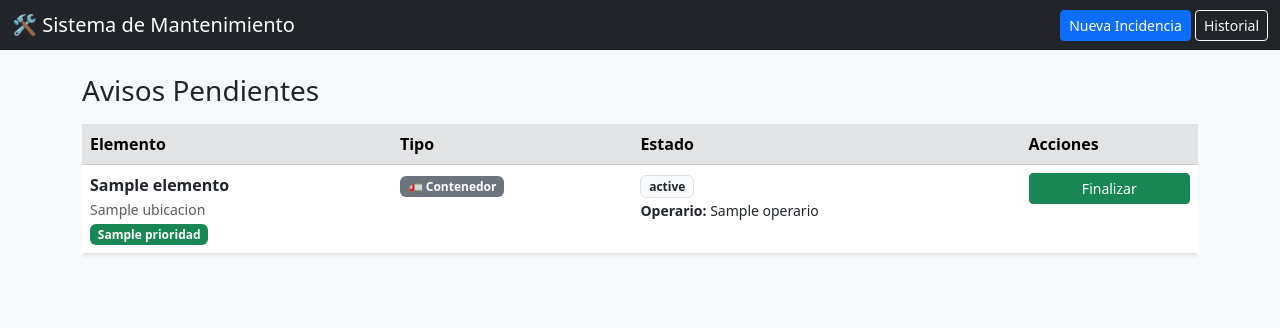
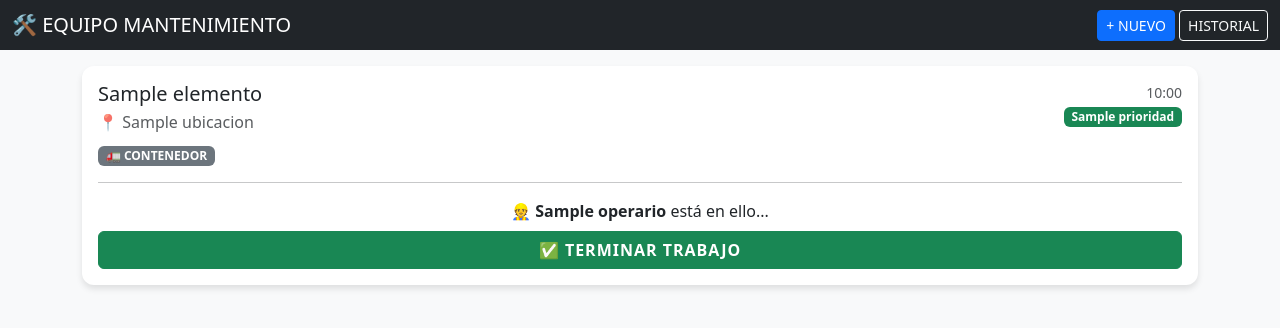
Before and after one commit to manin1985/mantenimiento-app, a Flask app: page / in a window 1280 px wide. Shown: the top 328 px of the page. Run offline with Flask 3, Linux system fonts and the light colour scheme; a database or web service that is not in the repository returns one stand-in record (values such as "Sample title"); some libraries are stand-ins or nearby versions.

Commit message:
Update index.html

```diff
--- a/templates/index.html
+++ b/templates/index.html
@@ -3,85 +3,96 @@
 <head>
     <meta charset="UTF-8">
     <meta name="viewport" content="width=device-width, initial-scale=1.0">
-    <title>Gestión de Incidencias - Mantenimiento</title>
+    <title>Panel de Mantenimiento - Tiempo Real</title>
     <link href="https://cdn.jsdelivr.net/npm/bootstrap@5.3.0/dist/css/bootstrap.min.css" rel="stylesheet">
     <style>
-        .prioridad-alta { border-left: 5px solid #dc3545; }
-        .prioridad-media { border-left: 5px solid #ffc107; }
-        .prioridad-baja { border-left: 5px solid #198754; }
-        .fila-papelera { background-color: #e3f2fd !important; }
+        .card-incidencia { border-radius: 12px; margin-bottom: 15px; border: none; box-shadow: 0 4px 6px rgba(0,0,0,0.1); }
+        .prioridad-Alta { border-left: 8px solid #dc3545; }
+        .prioridad-Media { border-left: 8px solid #ffc107; }
+        .prioridad-Baja { border-left: 8px solid #198754; }
         .badge-papelera { background-color: #0dcaf0; color: #000; }
+        .en-proceso { background-color: #fff3cd !important; border: 2px solid #ffc107; }
+        .btn-voy { font-weight: bold; text-transform: uppercase; letter-spacing: 1px; }
     </style>
 </head>
 <body class="bg-light">
-    <nav class="navbar navbar-dark bg-dark mb-4">
+    <nav class="navbar navbar-dark bg-dark sticky-top mb-3">
         <div class="container-fluid">
-            <span class="navbar-brand mb-0 h1">🛠️ Sistema de Mantenimiento</span>
+            <span class="navbar-brand mb-0 h1">🛠️ EQUIPO MANTENIMIENTO</span>
             <div>
-                <a href="/crear" class="btn btn-primary btn-sm">Nueva Incidencia</a>
-                <a href="/historial" class="btn btn-outline-light btn-sm">Historial</a>
+                <a href="/crear" class="btn btn-primary btn-sm">+ NUEVO</a>
+                <a href="/historial" class="btn btn-outline-light btn-sm">HISTORIAL</a>
             </div>
         </div>
     </nav>
 
     <div class="container">
-        <h3 class="mb-3">Avisos Pendientes</h3>
-
-        <div class="table-responsive">
-            <table class="table table-hover bg-white shadow-sm">
-                <thead class="table-secondary">
-                    <tr>
-                        <th>Elemento</th>
-                        <th>Tipo</th>
-                        <th>Estado</th>
-                        <th>Acciones</th>
-                    </tr>
-                </thead>
-                <tbody>
         {% for p in pendientes %}
-                    <tr class="{{ 'prioridad-' + p[6]|lower }} {{ 'fila-papelera' if p[7] == 'Papelera' else '' }}"
-                        style="background-color: {{ '#e3f2fd' if p[7] == 'Papelera' else '#ffffff' }};">
-
-                        <td>
-                            <strong>{{ p[1] }}</strong><br>
-                            <small class="text-muted">{{ p[2] }}</small><br>
+        <div class="card card-incidencia prioridad-{{ p[6] }} {{ 'en-proceso' if p[3] == 'En Proceso' else '' }}"
+             style="{{ 'background-color: #e3f2fd;' if p[7] == 'Papelera' and p[3] != 'En Proceso' else '' }}">
+            <div class="card-body">
+                <div class="d-flex justify-content-between align-items-start">
+                    <div>
+                        <h5 class="card-title mb-1">{{ p[1] }}</h5>
+                        <p class="card-text text-muted mb-2">📍 {{ p[2] }}</p>
+                        <span class="badge {{ 'bg-info text-dark' if p[7] == 'Papelera' else 'bg-secondary' }}">
+                            {{ '🗑️ PAPELERA' if p[7] == 'Papelera' else '🚛 CONTENEDOR' }}
+                        </span>
+                    </div>
+                    <div class="text-end">
+                        <small class="d-block text-muted">{{ p[4].strftime('%H:%M') }}</small>
                         <span class="badge {{ 'bg-danger' if p[6] == 'Alta' else 'bg-warning text-dark' if p[6] == 'Media' else 'bg-success' }}">
                             {{ p[6] }}
                         </span>
-                        </td>
+                    </div>
+                </div>
 
-                        <td>
-                            {% if p[7] == 'Papelera' %}
-                                <span class="badge badge-papelera">🗑️ Papelera</span>
+                <hr class="my-3">
+
+                <div class="d-grid">
+                    {% if p[3] == 'Pendiente' %}
+                        <button class="btn btn-warning btn-voy shadow-sm" onclick="voyYo({{ p[0] }})">
+                            🚀 ¡VOY YO!
+                        </button>
                     {% else %}
-                                <span class="badge bg-secondary">🚛 Contenedor</span>
-                            {% endif %}
-                        </td>
-
-                        <td>
-                            <span class="badge {{ 'bg-info text-dark' if p[3] == 'En Proceso' else 'bg-light text-dark border' }}">
-                                {{ p[3] }}
-                            </span>
-                            {% if p[5] %}
-                                <br><small><strong>Operario:</strong> {{ p[5] }}</small>
-                            {% endif %}
-                        </td>
-
-                        <td>
-                            <div class="d-grid gap-2">
-                                {% if p[3] == 'Pendiente' %}
-                                    <button class="btn btn-warning btn-sm" onclick="asignarOperario({{ p[0] }})">Asignar</button>
-                                {% else %}
-                                    <button class="btn btn-success btn-sm" onclick="abrirModalCompletar({{ p[0] }}, '{{ p[7] }}')">Finalizar</button>
+                        <div class="text-center mb-2">
+                            <span class="text-dark">👷 <strong>{{ p[5] }}</strong> está en ello...</span>
+                        </div>
+                        <button class="btn btn-success btn-voy" onclick="abrirModalCompletar({{ p[0] }}, '{{ p[7] }}')">
+                            ✅ TERMINAR TRABAJO
+                        </button>
                     {% endif %}
                 </div>
-                        </td>
-                    </tr>
-                    {% endfor %}
-                </tbody>
-            </table>
             </div>
         </div>
+        {% endfor %}
+    </div>
+
+    <script>
+        function voyYo(id) {
+            const nombre = prompt("¿Quién eres? (Nombre del equipo/operario)");
+            if (nombre) {
+                const form = document.createElement('form');
+                form.method = 'POST';
+                form.action = '/asignar/' + id;
+                const input = document.createElement('input');
+                input.type = 'hidden';
+                input.name = 'operario';
+                input.value = nombre;
+                form.appendChild(input);
+                document.body.appendChild(form);
+                form.submit();
+            }
+        }
+
+        function abrirModalCompletar(id, tipo) {
+            document.getElementById('id_completar').value = id;
+            const divFraccion = document.getElementById('div_fraccion');
+            divFraccion.style.display = (tipo === 'Contenedor') ? 'block' : 'none';
+            const modal = new bootstrap.Modal(document.getElementById('modalFinalizar'));
+            modal.show();
+        }
+    </script>
 
     <div class="modal fade" id="modalFinalizar" tabindex="-1">
         <div class="modal-dialog">
@@ -104,7 +115,6 @@
                                 <option value="N/A" selected>N/A</option>
                             </select>
                         </div>
-
                         <h6>Recambios utilizados:</h6>
                         <div id="contenedor_recambios">
                             <div class="row g-2 mb-2">
@@ -122,7 +132,6 @@
                             </div>
                         </div>
                         <button type="button" class="btn btn-outline-secondary btn-sm mb-3" onclick="agregarRecambio()">+ Añadir otro</button>
-
                         <div class="mb-3">
                             <label class="form-label">Otros recambios/Notas:</label>
                             <textarea name="recambio_otro" class="form-control" rows="2"></textarea>
@@ -135,40 +144,8 @@
             </div>
         </div>
     </div>
-
     <script src="https://cdn.jsdelivr.net/npm/bootstrap@5.3.0/dist/js/bootstrap.bundle.min.js"></script>
     <script>
-        function asignarOperario(id) {
-            const nombre = prompt("Nombre del operario:");
-            if (nombre) {
-                const form = document.createElement('form');
-                form.method = 'POST';
-                form.action = '/asignar/' + id;
-                const input = document.createElement('input');
-                input.type = 'hidden';
-                input.name = 'operario';
-                input.value = nombre;
-                form.appendChild(input);
-                document.body.appendChild(form);
-                form.submit();
-            }
-        }
-
-        function abrirModalCompletar(id, tipo) {
-            document.getElementById('id_completar').value = id;
-            const divFraccion = document.getElementById('div_fraccion');
-
-            // Lógica corregida: Mostrar fracción SOLO si NO es papelera (es decir, es contenedor)
-            if (tipo === 'Contenedor') {
-                divFraccion.style.display = 'block';
-            } else {
-                divFraccion.style.display = 'none';
-            }
-
-            const modal = new bootstrap.Modal(document.getElementById('modalFinalizar'));
-            modal.show();
-        }
-
         function agregarRecambio() {
             const container = document.getElementById('contenedor_recambios');
             const nuevo = container.firstElementChild.cloneNode(true);
```
Lines whose indentation alone changed are shown as unchanged.
